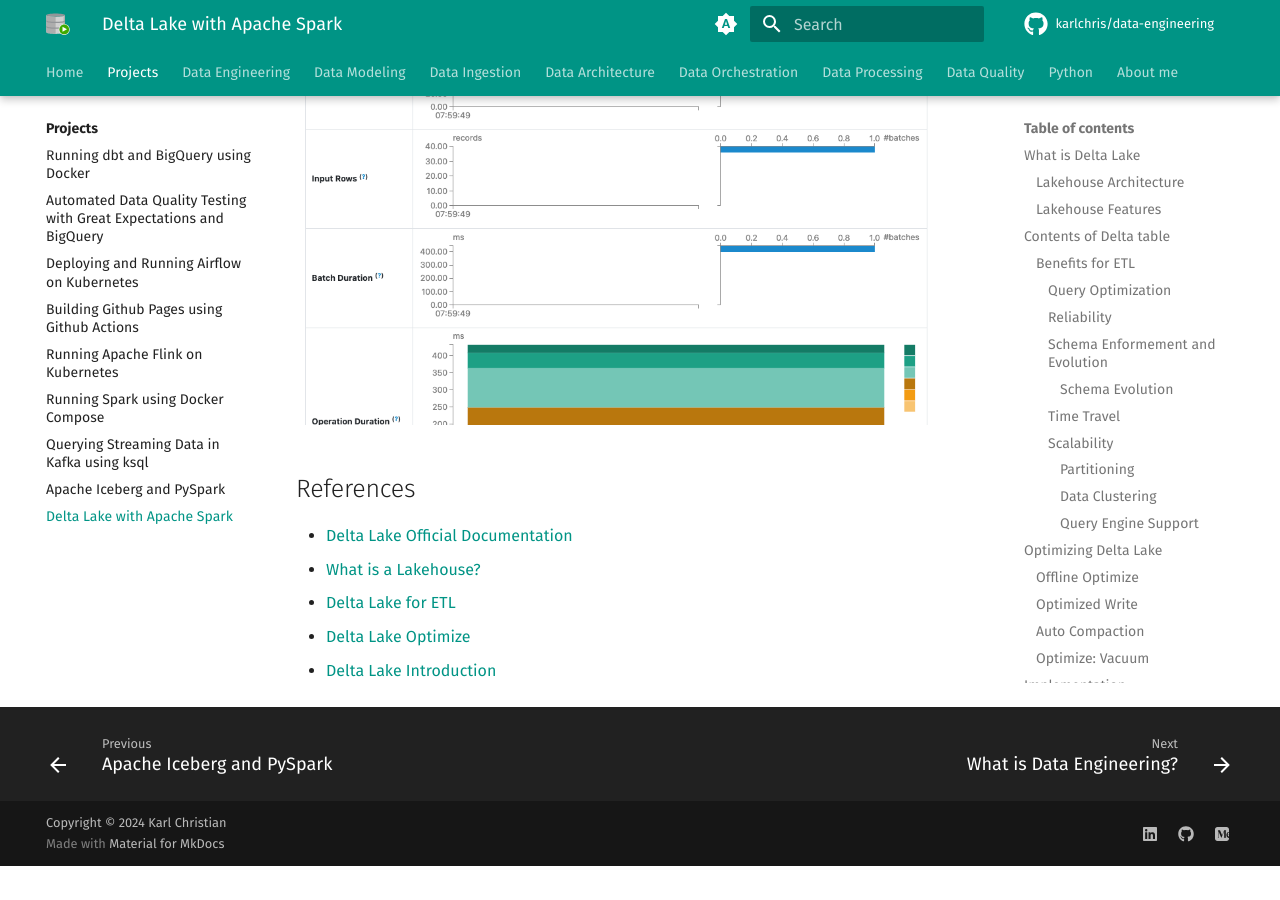
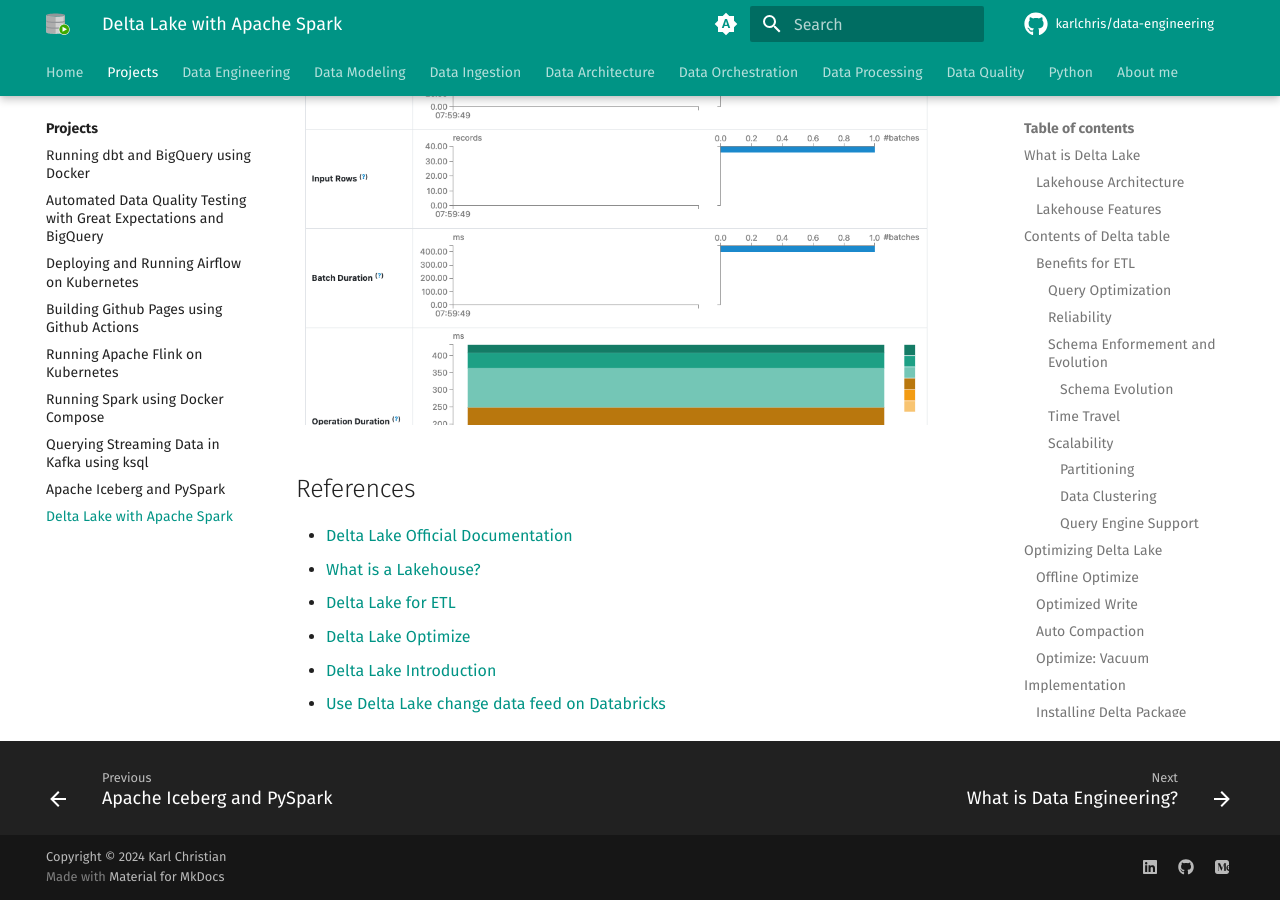
Before and after one commit to karlchris/data-engineering, an MkDocs documentation site: the page built from docs/projects/delta-spark.md, in a window 1280 px wide and 900 px high, scrolled down 26445 px. Built offline with MkDocs 1.6.1 and Material for MkDocs 9.7.7, drawn with Linux system fonts in a browser that asks for light colours; comment, search, counter and statistics services are not loaded; before the commit the page ends 27311 px from its top, so only the background shows below that.

Commit message:
add 1 reference

```diff
--- a/docs/projects/delta-spark.md
+++ b/docs/projects/delta-spark.md
@@ -1072,3 +1072,4 @@ In addition, there is provided streaming query statistics, showing metrics for C
 - [Delta Lake for ETL](https://delta.io/blog/delta-lake-etl/)
 - [Delta Lake Optimize](https://delta.io/blog/delta-lake-optimize/)
 - [Delta Lake Introduction](https://medium.com/@ansabiqbal/delta-lake-introduction-with-examples-using-pyspark-cb2a0d7a549d)
+- [Use Delta Lake change data feed on Databricks](https://docs.databricks.com/en/delta/delta-change-data-feed.html)
```
